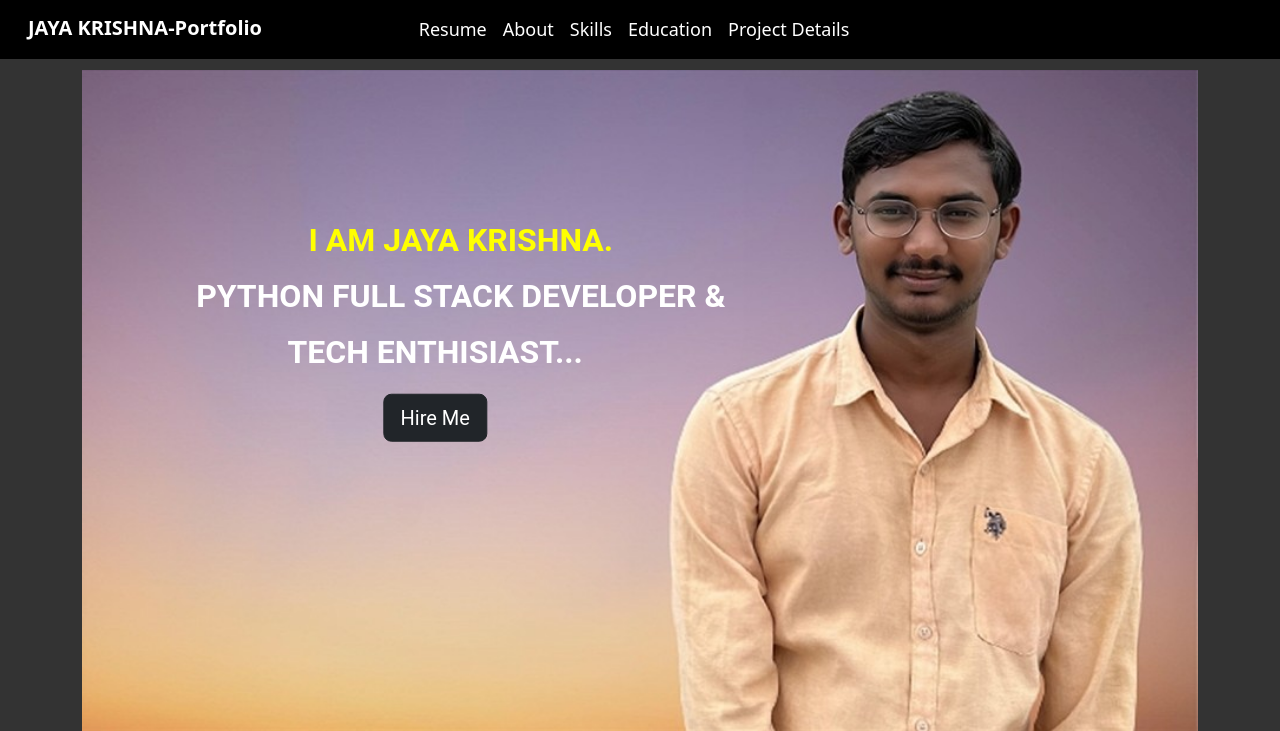
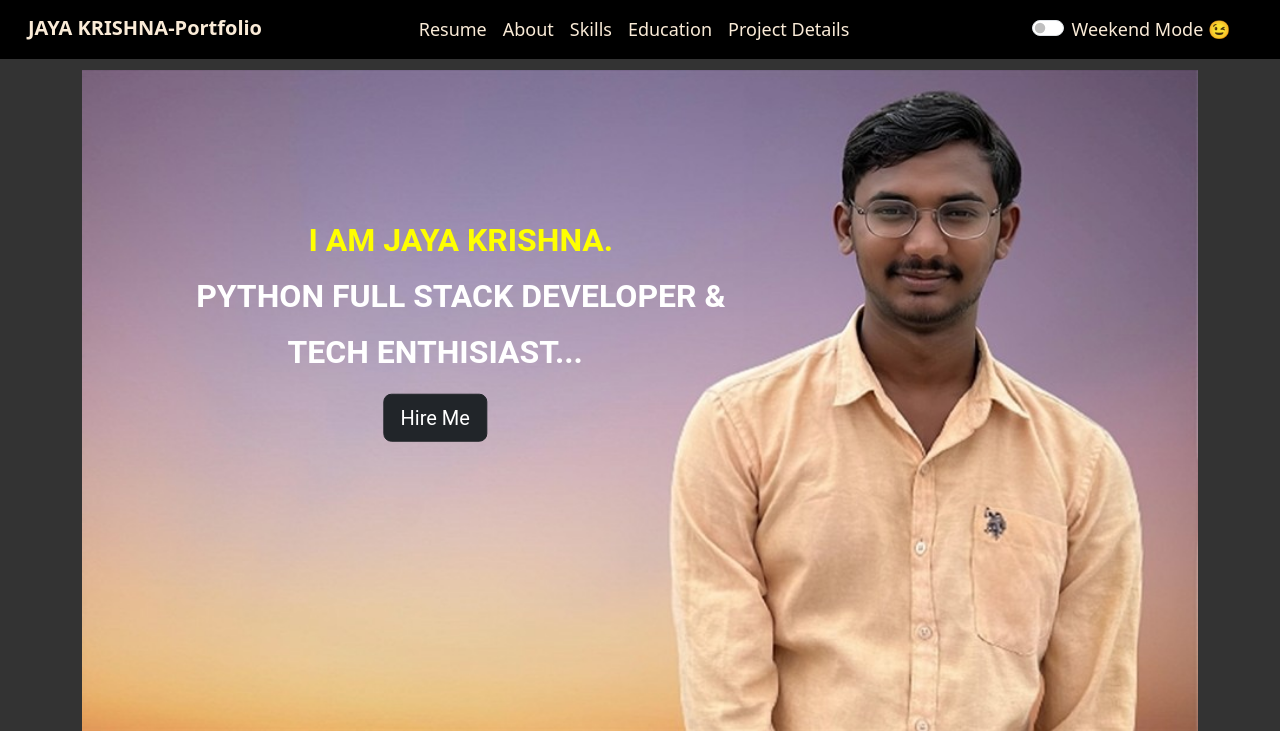
Before and after one commit to jayakrishnagaddam/Profile-JayaKrishna, a Flask app: page / in a window 1280 px wide. Shown: the top 731 px of the page. Run offline with Flask 3, Linux system fonts and the light colour scheme.

Commit message:
Nav bar colouring

```diff
--- a/templates/nav.html
+++ b/templates/nav.html
@@ -9,16 +9,18 @@
     padding-top: 70px; /* Adjust the value based on your navbar height */
     margin: 0;
   }
-
+    .form-check-input {
+        cursor: pointer;
+    }
     .navbar-nav .nav-link {
-    color: white !important; /* Change text color to black */
+        color: antiquewhite !important; /* Change text color to black */
     }
     .navbar-light .navbar-nav .nav-link {
-    color: white !important; /* Change text color to black */
+        color: antiquewhite !important; /* Change text color to black */
     }
 
     .navbar-light .navbar-toggler-icon {
-    background-color: white !important; /* Change toggler background color to black */
+        background-color: antiquewhite !important; /* Change toggler background color to black */
     }
 
   .navbar {
@@ -45,28 +47,45 @@
 
 
           <li class="nav-item">
-            <a class="nav-link active" style="font-size:18px;" aria-current="page" href="https://1drv.ms/b/s!AjVIg8oOGcj7gv9M1nx378telYS0Uw?e=CZFWrd" target="_blank">Resume</a>
+            <a class="nav-link active" style="font-size: 18px;color: antiquewhite;" aria-current="page" href="https://1drv.ms/b/s!AjVIg8oOGcj7gv9M1nx378telYS0Uw?e=CZFWrd" target="_blank">Resume</a>
           </li>
 
 
           <li class="nav-item">
-            <a class="nav-link" style="font-size:18px;" href="#About">About</a>
+            <a class="nav-link" style="font-size: 18px; color: antiquewhite;" href="#About">About</a>
           </li>
 
 
           <li class="nav-item">
-            <a class="nav-link" style="font-size:18px;" href="#skills">Skills</a>
+            <a class="nav-link" style="font-size: 18px; color: antiquewhite;" href="#skills">Skills</a>
           </li>
 
 
           <li class="nav-item">
-            <a class="nav-link" style="font-size:18px;" href="#Education">Education</a>
+            <a class="nav-link" style="font-size: 18px; color: antiquewhite;" href="#Education">Education</a>
           </li>
 
 
           <li class="nav-item">
-            <a class="nav-link" style="font-size:18px;" href="#project">Project Details</a>
+            <a class="nav-link" style="font-size: 18px; color: antiquewhite;" href="#project">Project Details</a>
           </li>
+
+          <li class="nav-item mt-2" style="position:absolute; right:50px;">
+
+              <div class="form-check form-switch">
+                  <input class="form-check-input" type="checkbox" role="switch" id="flexSwitchCheckChecked">
+                  <label class="form-check-label" style="font-size:18px; color:antiquewhite;" for="flexSwitchCheckChecked"> Weekend Mode 😉 </label>
+              </div>
+          </li>
+                  <script>
+    document.getElementById('flexSwitchCheckChecked').addEventListener('change', function () {
+        if (this.checked) {
+            window.location.href = '/weekend';
+        }
+    });
+                  </script>
+
+
 
         </ul>
         </div>
```
Lines whose indentation alone changed are shown as unchanged.
